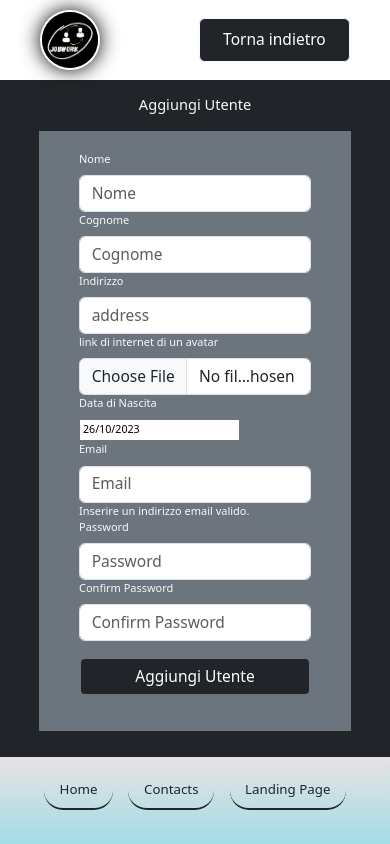
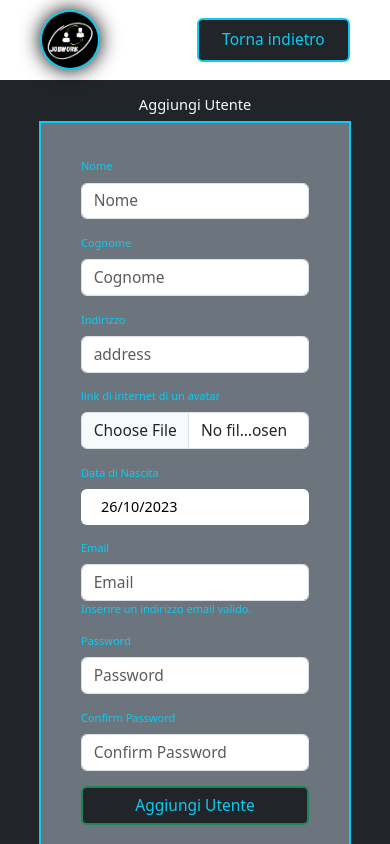
Before and after one commit to celegabor/capstone-frontEnd, a React (Create React App) app: page /addUser in a window 390 px wide. Shown: the top 844 px of the page. Built offline with nearby package versions, Linux system fonts and the light colour scheme; no server answers.

Commit message:
modifiche responsive deploy

```diff
--- a/src/pages/AddUser.jsx
+++ b/src/pages/AddUser.jsx
@@ -173,9 +173,9 @@ const AddUser = () => {
   return (
     <>
       <nav className="d-flex justify-content-between nav-add-user">
-        <img className="logo-add-user-nav" src={Logo} alt="logo site"></img>
-        <Button
-          variant="dark border border-light px-4 my-2"
+        <img className="logo-add-user-nav border border-info border-2" src={Logo} alt="logo site"></img>
+        <Button className=" border border-info border-2 text-info px-4 my-2"
+          variant="dark"
           onClick={() => navigate("/")}
         >
           Torna indietro
@@ -199,9 +199,9 @@ const AddUser = () => {
         <>
           <main className="w-100 d-flex justify-content-center align-items-center flex-column bg-dark py-3 text-light">
             <h2>Aggiungi Utente</h2>
-            <Form className="bg-secondary" noValidate>
+            <Form className="bg-secondary border-info border-2 border" noValidate>
               {/* name */}
-              <Form.Group className="elementsForm" as={Col} controlId="name">
+              <Form.Group className="elementsForm text-info mt-3" as={Col} controlId="name">
                 <Form.Label>Nome</Form.Label>
                 <Form.Control
                   required
@@ -220,7 +220,7 @@ const AddUser = () => {
 
               {/* lastname */}
               <Form.Group
-                className="elementsForm"
+                className="elementsForm text-info mt-3"
                 as={Col}
                 controlId="lastName"
               >
@@ -242,7 +242,7 @@ const AddUser = () => {
               </Form.Group>
 
               {/* address */}
-              <Form.Group className="elementsForm" as={Col} controlId="address">
+              <Form.Group className="elementsForm text-info mt-3" as={Col} controlId="address">
                 <Form.Label>Indirizzo</Form.Label>
                 <Form.Control
                   required
@@ -260,7 +260,7 @@ const AddUser = () => {
               </Form.Group>
 
               {/* avatar */}
-              <Form.Group className="elementsForm" as={Col} controlId="avatar">
+              <Form.Group className="elementsForm text-info mt-3" as={Col} controlId="avatar">
                 <Form.Label>link di internet di un avatar</Form.Label>
                 <Form.Control
                   required
@@ -271,9 +271,11 @@ const AddUser = () => {
               </Form.Group>
 
               {/* dob */}
-              <Form.Group className="elementsForm" as={Col} controlId="dob">
-                <Form.Label>Data di Nascita</Form.Label>
+              <Form.Group className="elementsForm text-info mt-3 w-100" as={Col} controlId="dob">
+                <Form.Label className="w-100">Data di Nascita</Form.Label>
                 <DatePicker
+                  className="dob-custom"
+                  required
                   selected={userData.dob}
                   onChange={(date) =>
                     setUserData({ ...userData, dob: new Date(date) })
@@ -286,7 +288,7 @@ const AddUser = () => {
               </Form.Group>
 
               {/* email */}
-              <Form.Group className="elementsForm" as={Col} controlId="email">
+              <Form.Group className="elementsForm text-info mt-3" as={Col} controlId="email">
                 <Form.Label>Email</Form.Label>
                 <Form.Control
                   required
@@ -307,7 +309,7 @@ const AddUser = () => {
 
               {/* password */}
               <Form.Group
-                className="elementsForm"
+                className="elementsForm text-info mt-3"
                 as={Col}
                 controlId="password"
               >
@@ -330,7 +332,7 @@ const AddUser = () => {
 
               {/* confirm password */}
               <Form.Group
-                className="elementsForm"
+                className="elementsForm text-info mt-3"
                 as={Col}
                 controlId="confirmPassword"
               >
@@ -352,13 +354,15 @@ const AddUser = () => {
               </Form.Group>
 
               <Button
-                className="border border-2 border-secondary my-3 w-100"
+                className="border border-2 border-success my-3 w-100  text-info"
                 variant="dark"
                 type="submit"
                 onClick={handleSubmit}
               >
                 Aggiungi Utente
               </Button>
+
+
               <div className="message-container">
                 {message && (
                   <div
@@ -372,6 +376,8 @@ const AddUser = () => {
                   </div>
                 )}
               </div>
+
+
             </Form>
           </main>
         </>
--- a/src/pages/LandingPage.jsx
+++ b/src/pages/LandingPage.jsx
@@ -128,7 +128,7 @@ function LandingPage() {
         <div className="custom-background p-3">
           <Nav className=" justify-content-center" activeKey="/home">
             <Nav.Item>
-              <Nav.Link className='text-light border-bottom mx-2 rounded-5 border-2' href='/contacts'>Contact Us</Nav.Link>
+              <Nav.Link className='text-dark border-bottom border-dark mx-2 rounded-5 border-2' href='/contacts'>Contact Us</Nav.Link>
             </Nav.Item>
           </Nav>
           <div className='w-100 text-center'>
--- a/src/pages/Login.jsx
+++ b/src/pages/Login.jsx
@@ -95,7 +95,7 @@ function Login() {
         </div>
         <form
           onSubmit={onSubmit}
-          className="z-3 bg-form-custom border border-3 border-secondary d-flex flex-column p-3 p-md-5 rounded-5"
+          className="z-3 form-login bg-form-custom border border-3 border-secondary d-flex flex-column p-md-5 rounded-5"
         >
           <label htmlFor="email">Inserisci la tua Email</label>
           <input
--- a/src/pages/addUser.css
+++ b/src/pages/addUser.css
@@ -11,6 +11,7 @@
     padding: 20px;
     z-index: 999 !important;
 }
+
 .NOT-success-message-put-user{
     position: fixed;
     top: 10%;
@@ -47,18 +48,32 @@ main Form{
     filter: drop-shadow(0 0 10px rgb(0, 0, 0));
 }
 
+.dob-custom{
+    width: 100% !important;
+    padding: 7px 20px;
+    border-radius: 0.375rem;
+    border: none;
+}
 
 @media screen and (max-width:700px) {
     main Form{
         width: 70% !important;
     }
+    .dob-custom{
+        font-size: 1em;
+    }
 }
+
 @media screen and (max-width:500px) {
     main Form{
         width: 80% !important;
         font-size: 0.8em;
     }
+    .dob-custom{
+        font-size: 1.35em;
+    }
 }
+
 @media screen and (max-width:350px) {
     main Form{
         padding: 20px 10px;
--- a/src/pages/login.css
+++ b/src/pages/login.css
@@ -38,8 +38,9 @@
     border-left: 1px solid white;
 }
 
-form{
+.form-login{
     width: 400px;
+    padding: 4em;
 }
 
 @media screen and (max-width: 700px) {
@@ -49,8 +50,9 @@ form{
 
     }
 
-    form{
+    .form-login{
         margin: 10px;
+        padding: 60px;
     }
 
     .custom-login img{
@@ -62,8 +64,9 @@ form{
 
 
 @media screen and (max-width: 500px) {
-    form{
+    .form-login{
         width: 70%;
+        padding: 50px;
     }
     .jumbotron{
         height: auto !important;
@@ -72,7 +75,8 @@ form{
 
 
 @media screen and (max-width: 400px) {
-    form{
+    .form-login{
         width: 90%;
+        padding: 40px;
     }
 }
```
